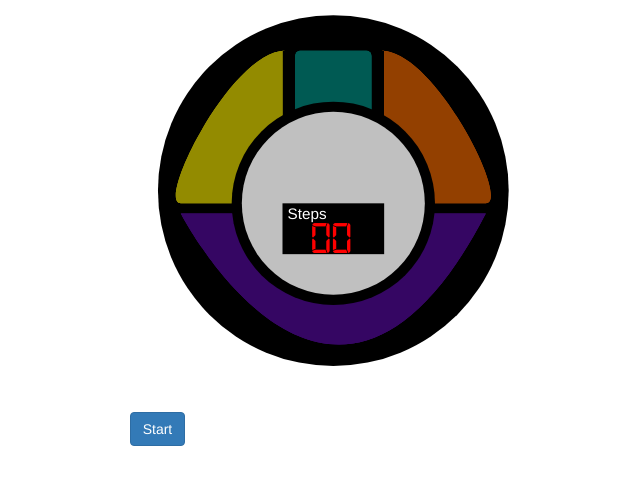
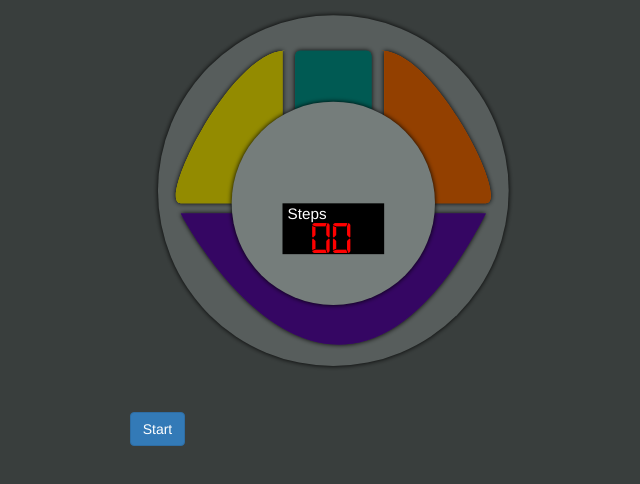
Before and after one commit to RandomAnomaly/js-simon, a website: page public_html/index.html in a window 1280 px wide. Shown: the whole page, without its empty margins (307-947 px from the left). Drawn offline with nearby package versions, Linux system fonts and the light colour scheme.

Commit message:
Changed color schemes etc

```diff
--- a/public_html/index.html
+++ b/public_html/index.html
@@ -41,29 +41,38 @@ and open the template in the editor.
 						<stop offset="100%" style="stop-color:#350663; stop-opacity:1"/>
 					</radialGradient>
 
+					<filter id="blur">
+					<feGaussianBlur = in="SourceGraphic" stdDeviation="0.5"/>
+					</filter>
+
 					<g>
-						<ellipse cx="50" cy="37.5" rx="34.5" ry="34.5" fill="black"/>
+						<ellipse cx="50" cy="37.5" rx="34.5" ry="34.5" fill="black" filter="URL(#blur)"/>
+						<ellipse id="outerEllipse" cx="50" cy="37.5" rx="34.5" ry="34.5" fill="silver"/>
 					</g>
 
+  					<path d="M40 10 L40 40 L20 40 C15 40 30 10 40.5 10"  fill="black" filter="url(#blur)"/>
 					<path d="M40 10 L40 40 L20 40 C15 40 30 10 40.5 10"  fill="#BCB001"/>
 					<path id="pathOne" d="M40 10 L40 40 L20 40 C15 40 30 10 40.5 10" onClick="gameLogic.makeMove('pathOne');" fill="#938B00"/>
 
+					<path d="M40 10 L40 40 L20 40 C15 40 30 10 40.5 10" transform="translate(100,0) scale(-1,1)" fill="black" filter="url(#blur)"/>
 					<path d="M40 10 L40 40 L20 40 C15 40 30 10 40.5 10" transform="translate(100,0) scale(-1,1)" fill="#BC5201"/>
 					<path id="pathTwo" d="M40 10 L40 40 L20 40 C15 40 30 10 40.5 10" transform="translate(100,0) scale(-1,1)"  onClick="gameLogic.makeMove('pathTwo');" fill="#934000"/>
 
+					<rect x="0" y="0" width="15" height="35" rx="1" ry="1" transform="translate(42.5,10)" fill="black" filter="url(#blur)"/>
 					<rect x="0" y="0" width="15" height="35" rx="1" ry="1" transform="translate(42.5,10)" fill="#00736B"/>
 					<rect id="rectOne" x="0" y="0" width="15" height="35" rx="1" ry="1" transform="translate(42.5,10)" onClick="gameLogic.makeMove('rectOne');" fill="#005A53"/>
 
+					<path d="M40.5 42 L20 42 S50 100 80 42 L60 42 L60 47 L40 47 L40 42" fill="black" filter="url(#blur)"/>
 					<path d="M40.5 42 L20 42 S50 100 80 42 L60 42 L60 47 L40 47 L40 42" fill="#460A7F"/>
 					<path id="pathThree" d="M40.5 42 L20 42 S50 100 80 42 L60 42 L60 47 L40 47 L40 42" onClick="gameLogic.makeMove('pathThree');" fill="#350663"/>
 
 					<g id="control-group">
-						<ellipse cx="50" cy="40" rx="20" ry="20" fill="black"/>
-						<ellipse cx="50" cy="40" rx="18" ry="18" fill="silver"/>
+						<ellipse cx="50" cy="40" rx="20" ry="20" fill="black" filter="URL(#blur)"/>
+						<ellipse id="innerEllipse" cx="50" cy="40" rx="20" ry="20" fill="black"/>
+
 						<rect x="40" y="40" width="20" height="10" fill="black"/>
+
 						<text id="streak-text" font-size="9" x="45.5" y="49.75">00</text>
-
-
 						<text id="lcd-painted-text1" font-size="3" x="41" y="43">Steps</text>
 					</g>
 				</g>
--- a/public_html/styles.css
+++ b/public_html/styles.css
@@ -2,11 +2,15 @@
 To change this license header, choose License Headers in Project Properties.
 To change this template file, choose Tools | Templates
 and open the template in the editor.
+
+NB: http://paletton.com/#uid=12P0u0kgmku7+tXcuoDkigEp0cB
 */
 /*
     Created on : 3/08/2016, 12:27:46 PM
     Author     : jack
 */
+
+
 
 @font-face {
 	font-family: 'digital-7';
@@ -19,7 +23,17 @@ and open the template in the editor.
 
 }
 
+html, body {
+	background: #393E3D;
+}
 
+#outerEllipse {
+	fill: #575D5C;
+}
+
+#innerEllipse {
+	fill: #757D7B;
+}
 
 #lcd-painted-text1{
 	fill:white;
```
